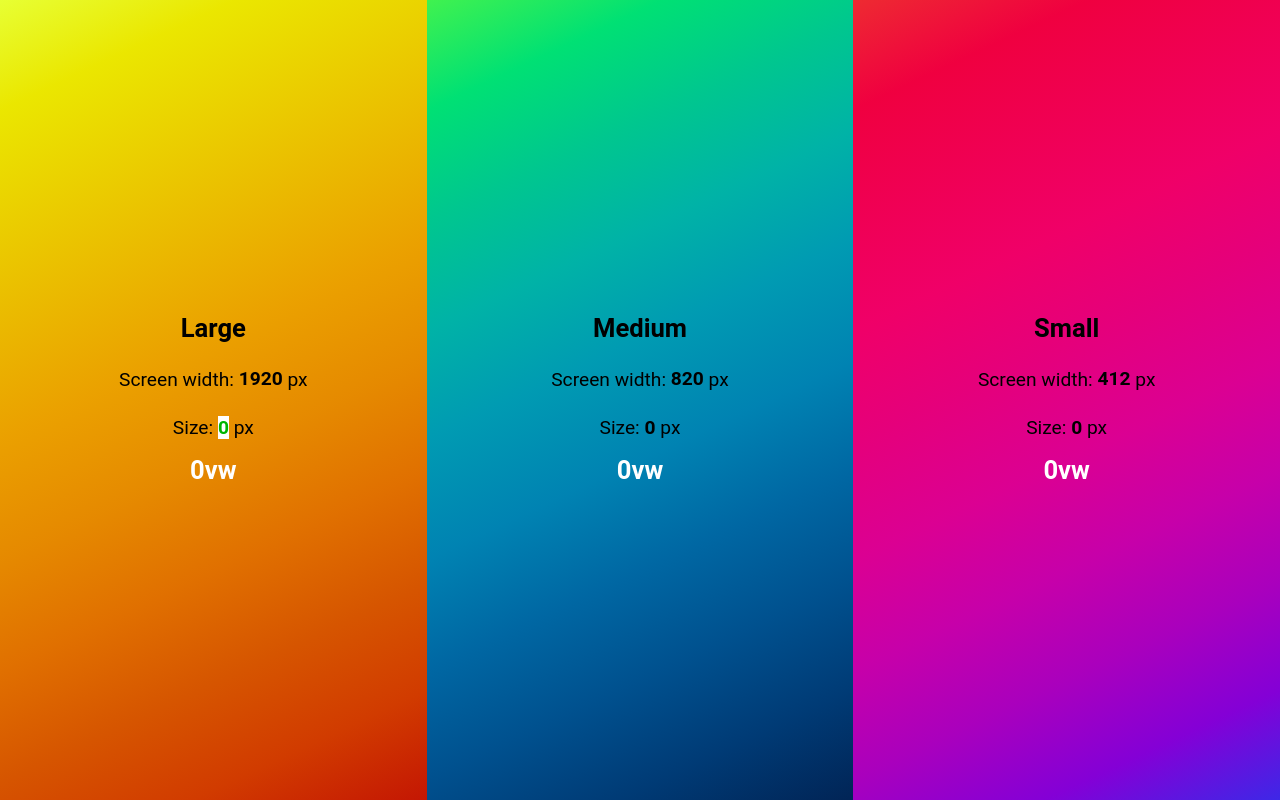
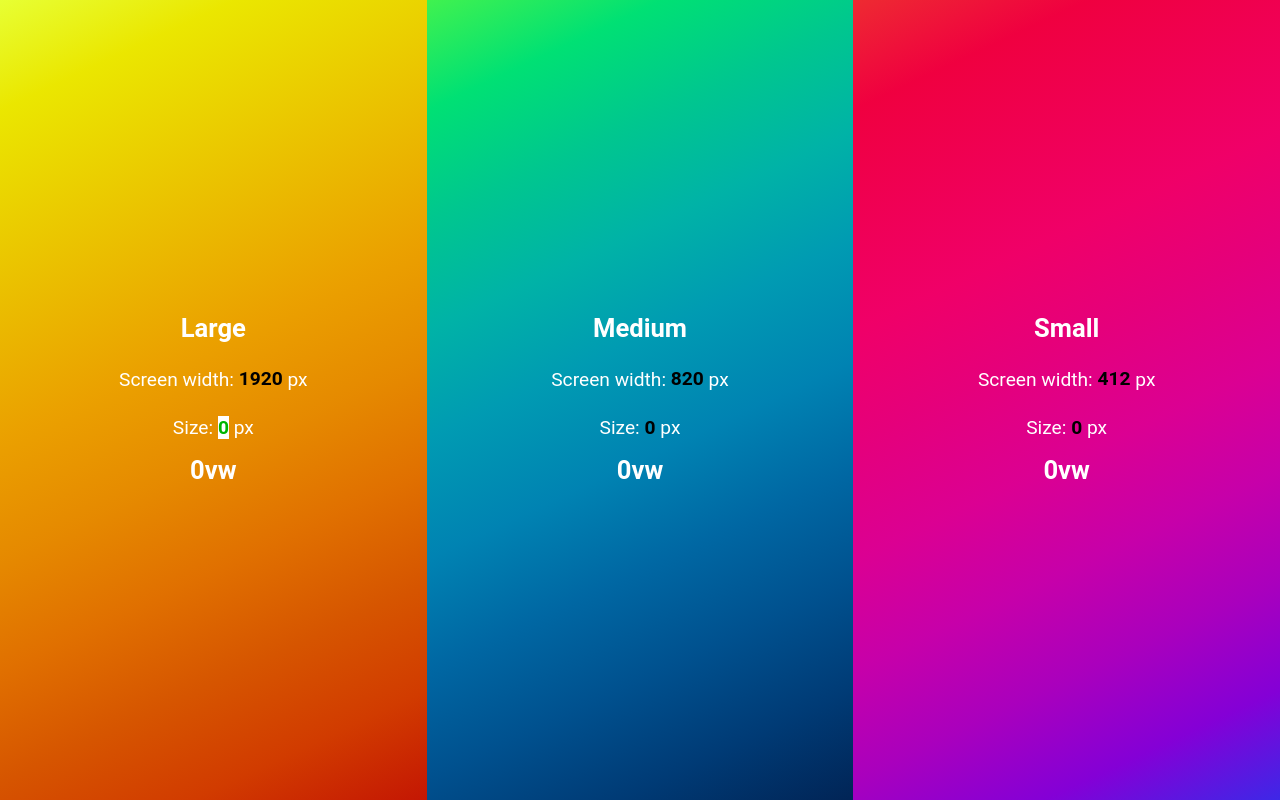
Before and after one commit to Jiasuo/vite-test, a Vue app: page / in a window 1280 px wide. Built offline with nearby package versions, Linux system fonts and the light colour scheme.

Commit message:
Won't copy if result is 0

```diff
--- a/src/components/VW.vue
+++ b/src/components/VW.vue
@@ -46,12 +46,14 @@ onBeforeUnmount(() => {
 })
 
 watchEffect(() => {
-    if (currentSize.value === 'L') {
+    if (currentSize.value === 'L' && result.value.l) {
         navigator.clipboard.writeText(`${result.value.l}vw`);
-    } else if (currentSize.value === 'M') {
+    } else if (currentSize.value === 'M' && result.value.m) {
         navigator.clipboard.writeText(`${result.value.m}vw`);
     } else {
-        navigator.clipboard.writeText(`${result.value.s}vw`);
+        if(result.value.s){
+            navigator.clipboard.writeText(`${result.value.s}vw`);
+        }
     }
 })
 </script>
@@ -92,12 +94,6 @@ watchEffect(() => {
 </template>
 
 <style scoped>
-* {
-    padding: 0;
-    margin: 0;
-    box-sizing: border-box;
-}
-
 .container {
     height: 100vh;
     display: grid;
@@ -120,6 +116,7 @@ h1 {
     flex-direction: column;
     align-items: center;
     justify-content: center;
+    color: white;
 }
 
 .vw.l {
```
